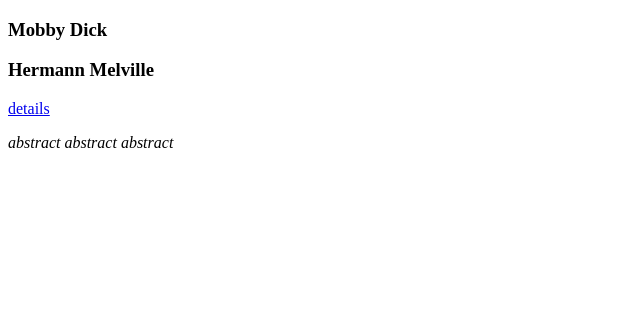
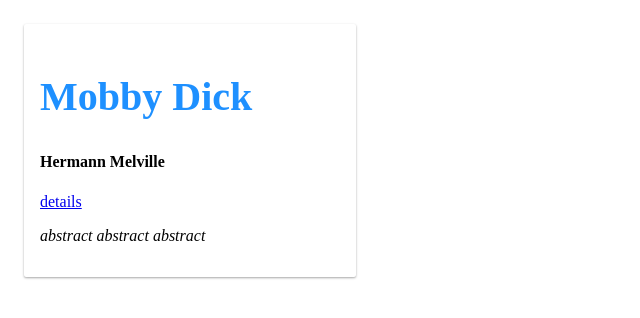
Before and after one commit to martinwoelfle/bookmonkey-client, an Angular app in the folder bookmonkey-client/: page / in a window 1280 px wide. Shown: the top 318 px of the page, without its empty margins (0-640 px from the left). Built offline with nearby package versions, Linux system fonts and the light colour scheme.

Commit message:
Finish Day 1

```diff
--- a/bookmonkey-client/src/app/book-card/book-card.component.html
+++ b/bookmonkey-client/src/app/book-card/book-card.component.html
@@ -1,5 +1,5 @@
-<h3>Mobby Dick</h3>
-<h3>Hermann Melville</h3>
+<h2 [style]="customStyle">Mobby Dick</h2>
+<h4>Hermann Melville</h4>
 <a href="url">details</a>
 
 <p><i>abstract abstract abstract</i></p>
--- a/bookmonkey-client/src/app/book-card/book-card.component.scss
+++ b/bookmonkey-client/src/app/book-card/book-card.component.scss
@@ -0,0 +1,14 @@
+:host {
+    display: inline-block;
+    border-radius: 2px;
+    margin: 1rem;
+    padding: 1rem;
+    width: 300px;
+
+    box-shadow: 0 1px 3px rgba(0, 0, 0, 0.12), 0 1px 2px rgba(0, 0, 0, 0.24);
+    transition: all 0.3s cubic-bezier(0.25, 0.8, 0.25, 1);
+
+    &:hover {
+        box-shadow: 0 14px 28px rgba(0, 0, 0, 0.25), 0 10px 10px rgba(0, 0, 0, 0.22);
+    }
+}
--- a/bookmonkey-client/src/app/book-card/book-card.component.ts
+++ b/bookmonkey-client/src/app/book-card/book-card.component.ts
@@ -7,5 +7,5 @@
   styleUrl: './book-card.component.scss'
 })
 export class BookCardComponent {
-
+  customStyle = { 'color': 'DodgerBlue', 'font-size': '40px' };
 }
```
